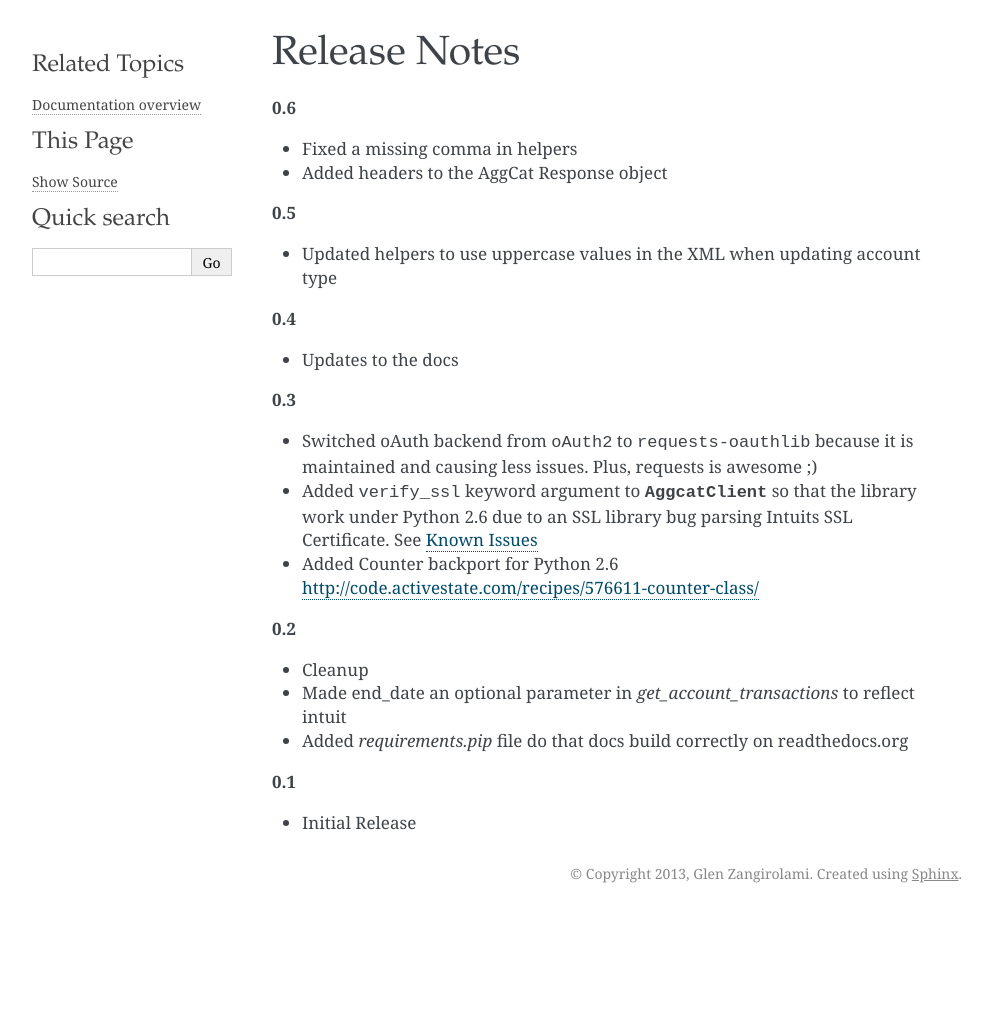
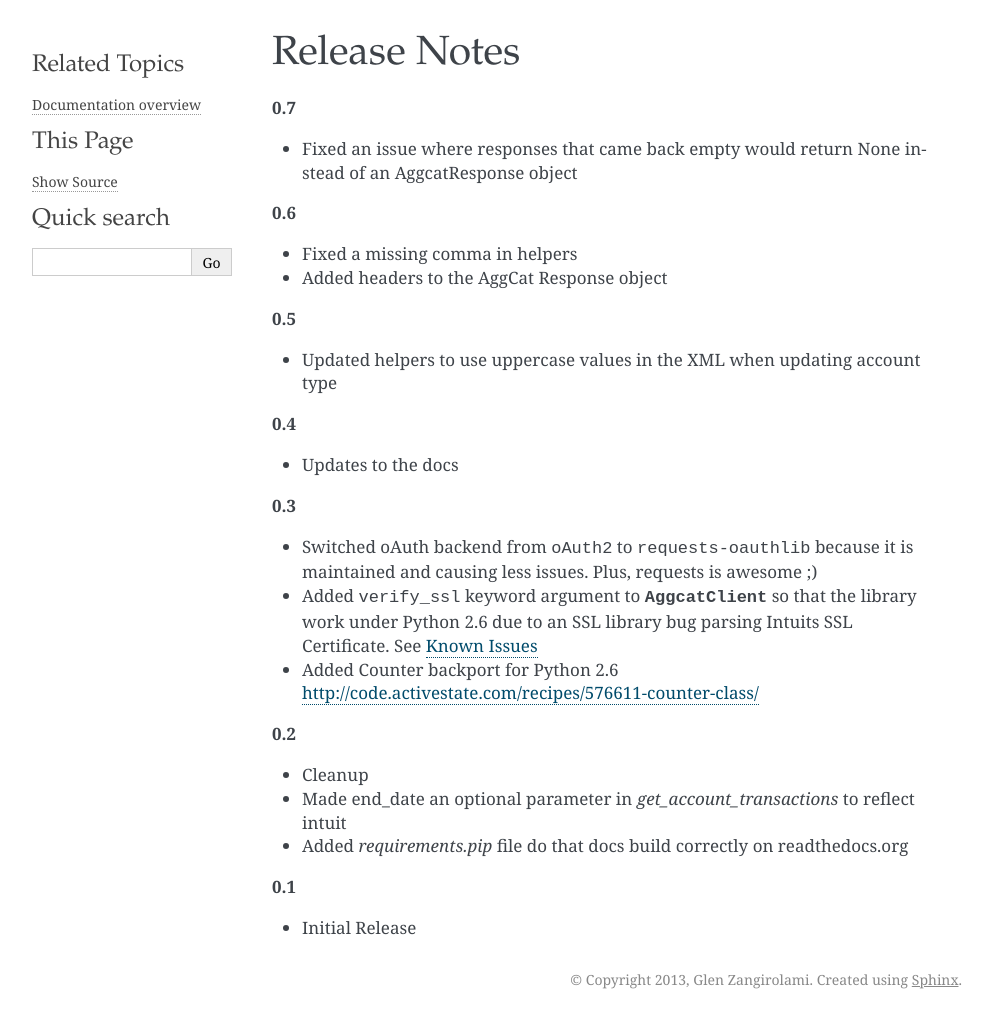
Before and after one commit to glenbot/python-aggcat, a Sphinx documentation site: the page built from aggcat/docs/source/release_notes.rst, in a window 1280 px wide. Shown: the whole page, without its empty margins (148-1140 px from the left). Built offline with Sphinx 7.4.7, drawn with Linux system fonts in a browser that asks for light colours; before the commit the page ends 913 px from its top, so only the background shows below that.

Commit message:
Bumped version to 0.7

```diff
--- a/aggcat/docs/source/conf.py
+++ b/aggcat/docs/source/conf.py
@@ -49,9 +49,9 @@ copyright = u'2013, Glen Zangirolami'
 # built documents.
 #
 # The short X.Y version.
-version = '0.6'
+version = '0.7'
 # The full version, including alpha/beta/rc tags.
-release = '0.6'
+release = '0.7'
 
 # The language for content autogenerated by Sphinx. Refer to documentation
 # for a list of supported languages.
--- a/aggcat/docs/source/release_notes.rst
+++ b/aggcat/docs/source/release_notes.rst
@@ -1,5 +1,9 @@
 Release Notes
 -------------
+
+**0.7**
+
+* Fixed an issue where responses that came back empty would return None instead of an AggcatResponse object
 
 **0.6**
 
--- a/setup.py
+++ b/setup.py
@@ -12,7 +12,7 @@ Python client for Intuit Customer Account Data APIs
 `See full documentation for quickstart <https://aggcat.readthedocs.org/en/latest/>`_
 """
 from distutils.core import setup
-__version__ = "0.6"
+__version__ = "0.7"
 
 
 setup(
```
